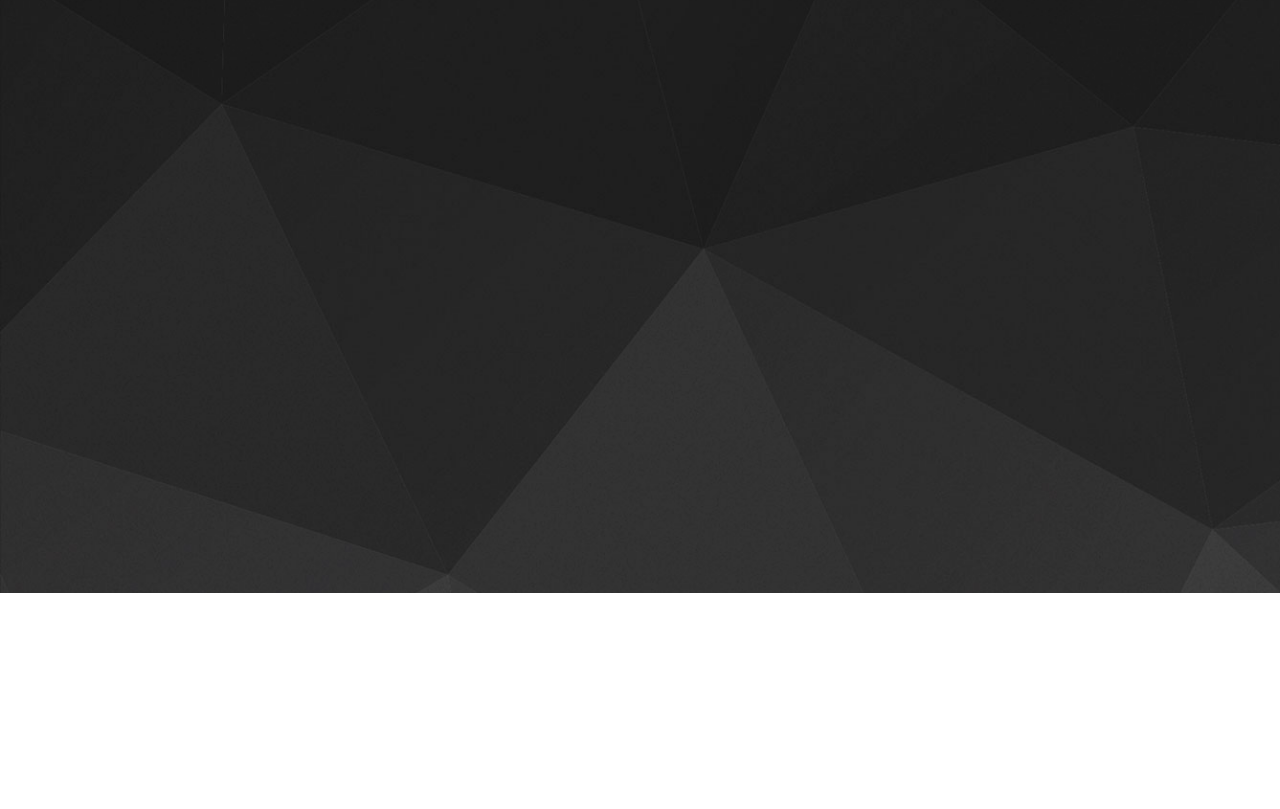
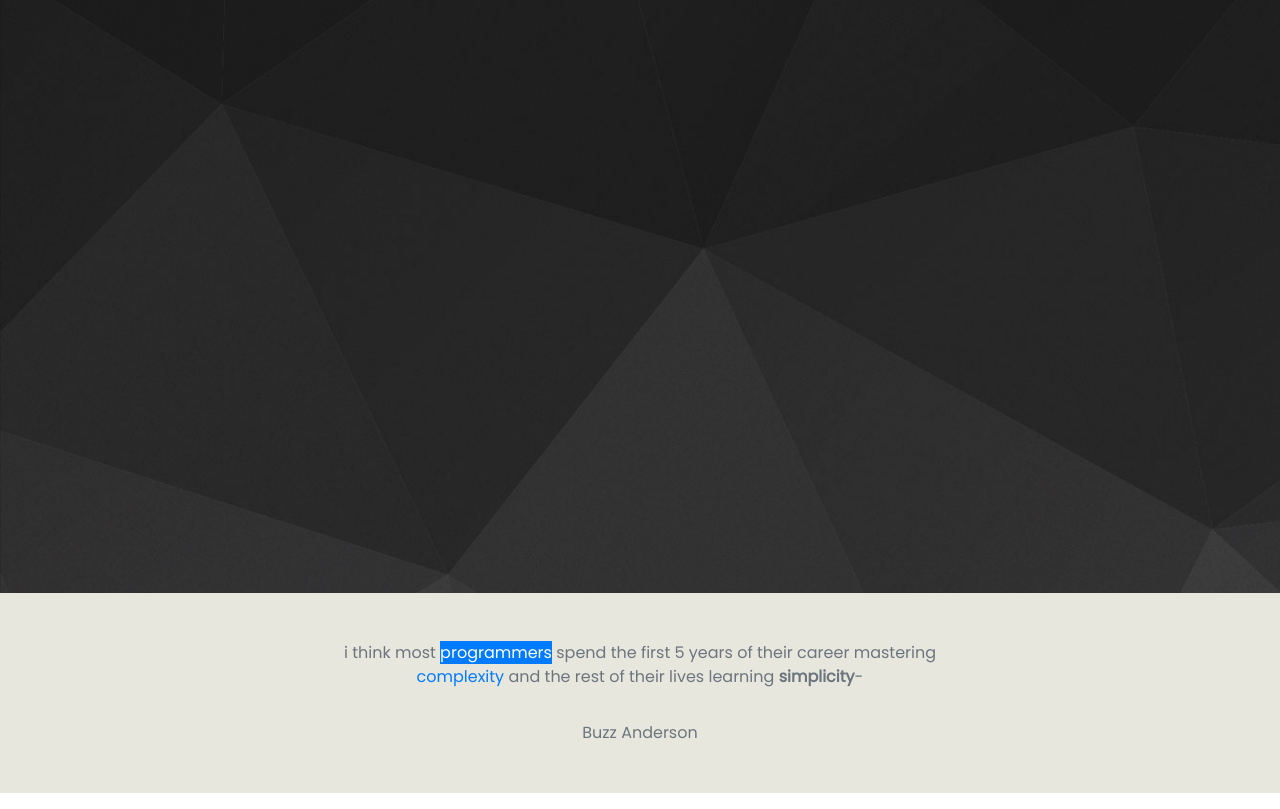
Before and after one commit to kermadihamza/Flati, a website: page index.html in a window 1280 px wide. Shown: the part 73-882 px from the top of the page. Before the commit the page ends 800 px from the top, so only its background shows below. Drawn offline with nearby package versions, Linux system fonts and the light colour scheme.

Commit message:
fin section 2

```diff
--- a/index.html
+++ b/index.html
@@ -53,6 +53,17 @@
     </section>
     <!-- FIN SECTION 1 -->
 
+    <!-- SECTION 2 -->
+    <section class="section2">
+        <div class="container ">
+            <p class="psection2 text-center text-secondary mx-auto pt-5 p-3">i think most <span class="bg-primary text-white">programmers</span> spend the first 5 years of their career mastering <span class="text-primary">complexity</span> and the rest of their lives learning <strong>simplicity</strong>-
+            </p>
+            <p class="text-center text-secondary  pb-5">Buzz Anderson</p>
+        </div>
+    </section>
+    <!-- FIN SECTION 2-->
+
+
 
 </body>
 
--- a/src/sass/style.sass
+++ b/src/sass/style.sass
@@ -4,7 +4,13 @@
 body
   font-family: 'Poppins', sans-serif
 
+.navbar
+  background-color: #3A3A49
+
+.section2
+  background-color: #E7E7DE
 
 
-.navbar
-  background-color: #3A3A49
+
+.psection2
+  max-width: 60%
```
Also changed, not shown: public/css/style.css, 1 other file.
